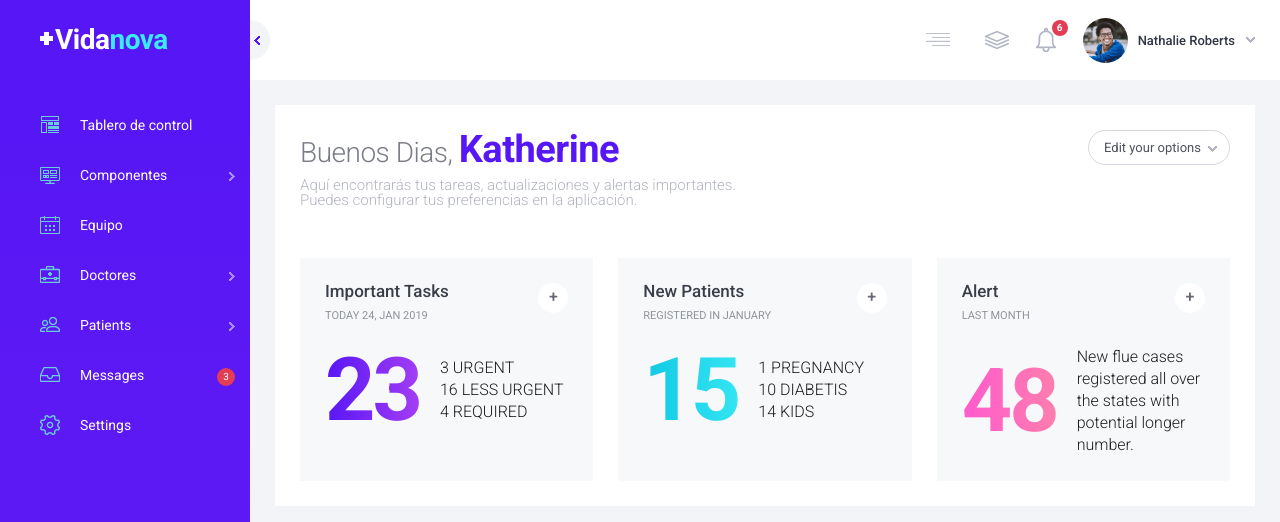
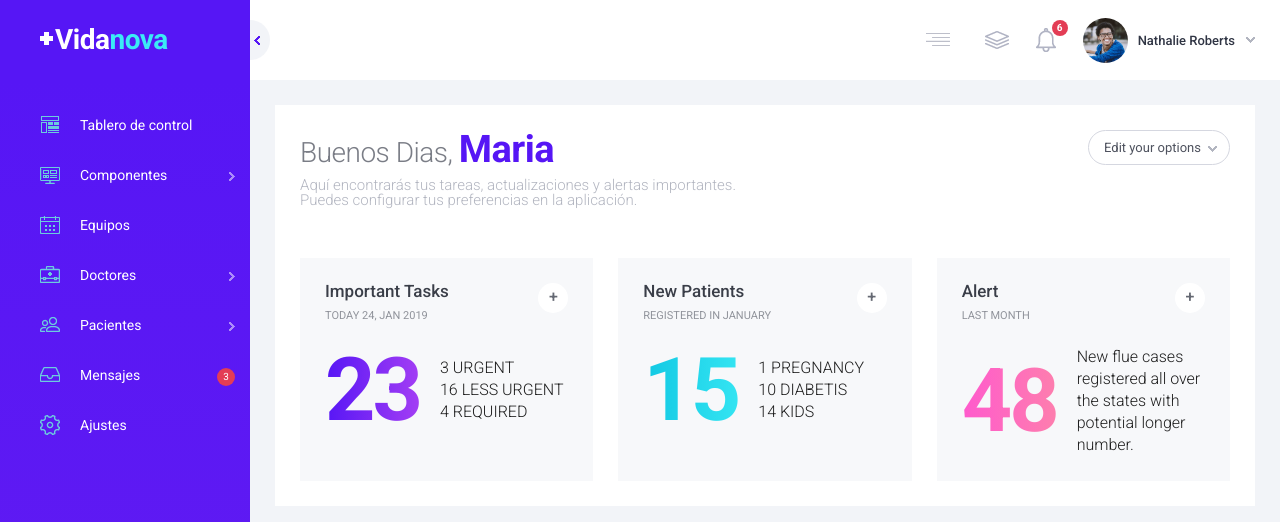
Before and after one commit to AMEZQUITAJUAN/ProyectoVidanova, a Django app: template vida_nova/templates/index2.html in a window 1280 px wide. Shown: the top 522 px of the page. Run offline with Django 5.2, Linux system fonts and the light colour scheme; the template is opened without the code that fills it, so the values that code supplies are empty; some libraries are stand-ins or nearby versions.

Commit message:
layoutyindex2

```diff
--- a/vida_nova/templates/index2.html
+++ b/vida_nova/templates/index2.html
@@ -42,22 +42,22 @@
 							<li><a href="dashboard__typography.html">Tipografía</a></li>
 						</ul>
 					</li>
-					<li class="appointment"><a href="dashboard__appointments.html"><b>Equipo</b></a></li>
+					<li class="appointment"><a href="dashboard__appointments.html"><b>Equipos</b></a></li>
 					<li class="doctors has-submenu"><a href="#"><b>Doctores<span class="submenu-arrow"></span></b></a>
 						<ul class="sidebar-menu__submenu">
 							<li><a href="dashboard__doctors-add.html">Añadir nuevo doctor</a></li>
 							<li><a href="dashboard__doctors.html">Ver todos los doctores</a></li>
 						</ul>
 					</li>
-					<li class="patients has-submenu"><a href="#"><b>Patients<span class="submenu-arrow"></span></b></a>
+					<li class="patients has-submenu"><a href="#"><b>Pacientes<span class="submenu-arrow"></span></b></a>
 						<ul class="sidebar-menu__submenu">
 							<li><a href="dashboard__patients-add.html">Add new patient</a></li>
 							<li><a href="dashboard__patients.html">View all patients</a></li>
 							<li><a href="dashboard__patient.html">Patient profile</a></li>
 						</ul>
 					</li>
-					<li class="inbox"><a href="dashboard__messages.html"><b>Messages<span class="submenu-bubble">3</span></b></a></li>
-					<li class="settings"><a href="#"><b>Settings</b></a></li>
+					<li class="inbox"><a href="dashboard__messages.html"><b>Mensajes<span class="submenu-bubble">3</span></b></a></li>
+					<li class="settings"><a href="#"><b>Ajustes</b></a></li>
 				</ul>
 			</nav>
 
@@ -76,11 +76,11 @@
 					<span class="content-header__user-name">Nathalie Roberts</span>
 			    </div>
 				<nav class="dropdown-menu dropdown-menu--header dropdown-menu--user-menu " id="userdropdown">
-				<h3 class="dropdown-menu__subtitle">User menu</h3>
+				<h3 class="dropdown-menu__subtitle">Menú de usuario</h3>
 				<ul>
-				    <li><a href="#">My profile</a></li>
-				    <li><a href="#">Activity</a></li>
-				    <li><a href="#">Switch account</a></li>
+				    <li><a href="#">Mi perfil</a></li>
+				    <li><a href="#">Actividad</a></li>
+				    <li><a href="#">Cambiar de cuenta</a></li>
 				    <li><a href="#">Support</a></li>
 				    <li class="logout"><a href="#" class="button button--general button--red-border">Logout</a></li>
 				</ul>
@@ -140,7 +140,7 @@
 				<div class="grid__col grid__col--margin grid__col--padding bg-white">
 					<div class="grid__row">
 						<div class="grid__col grid__col--margin grid__col--12">
-							<div class="dashboard-intro__title">Buenos Dias, <span> Katherine</span></div>
+							<div class="dashboard-intro__title">Buenos Dias, <span> Maria</span></div>
 							<div class="dashboard-intro__subtitle">Aquí encontrarás tus tareas, actualizaciones y alertas importantes. Puedes configurar tus preferencias en la aplicación.</div>
 						</div>
 						<div class="grid__col grid__col--12 d-flex justify-fe aligns-fs">
```
Also changed, not shown: vida_nova/templates/layout.html (+17 -2 lines).
